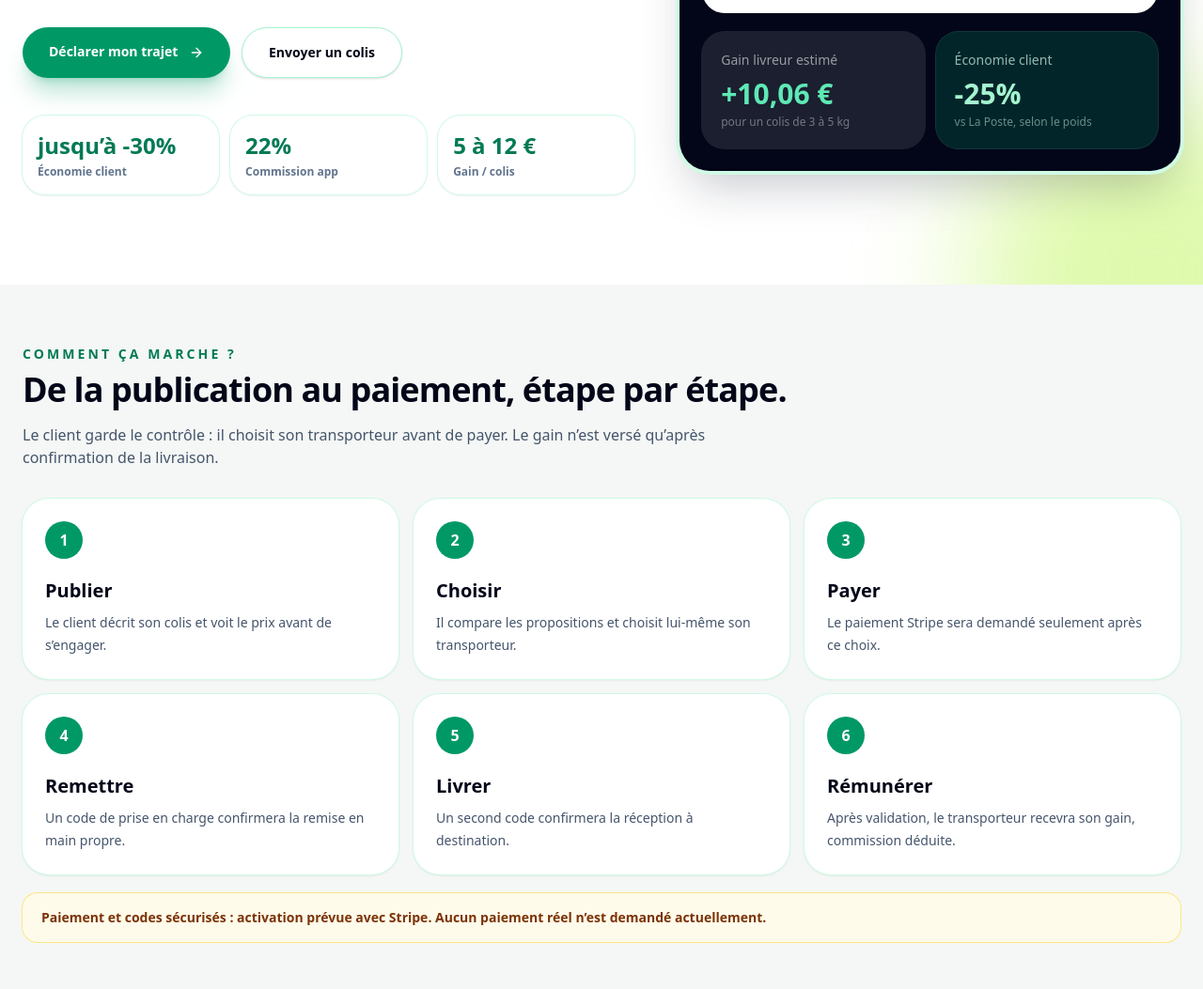
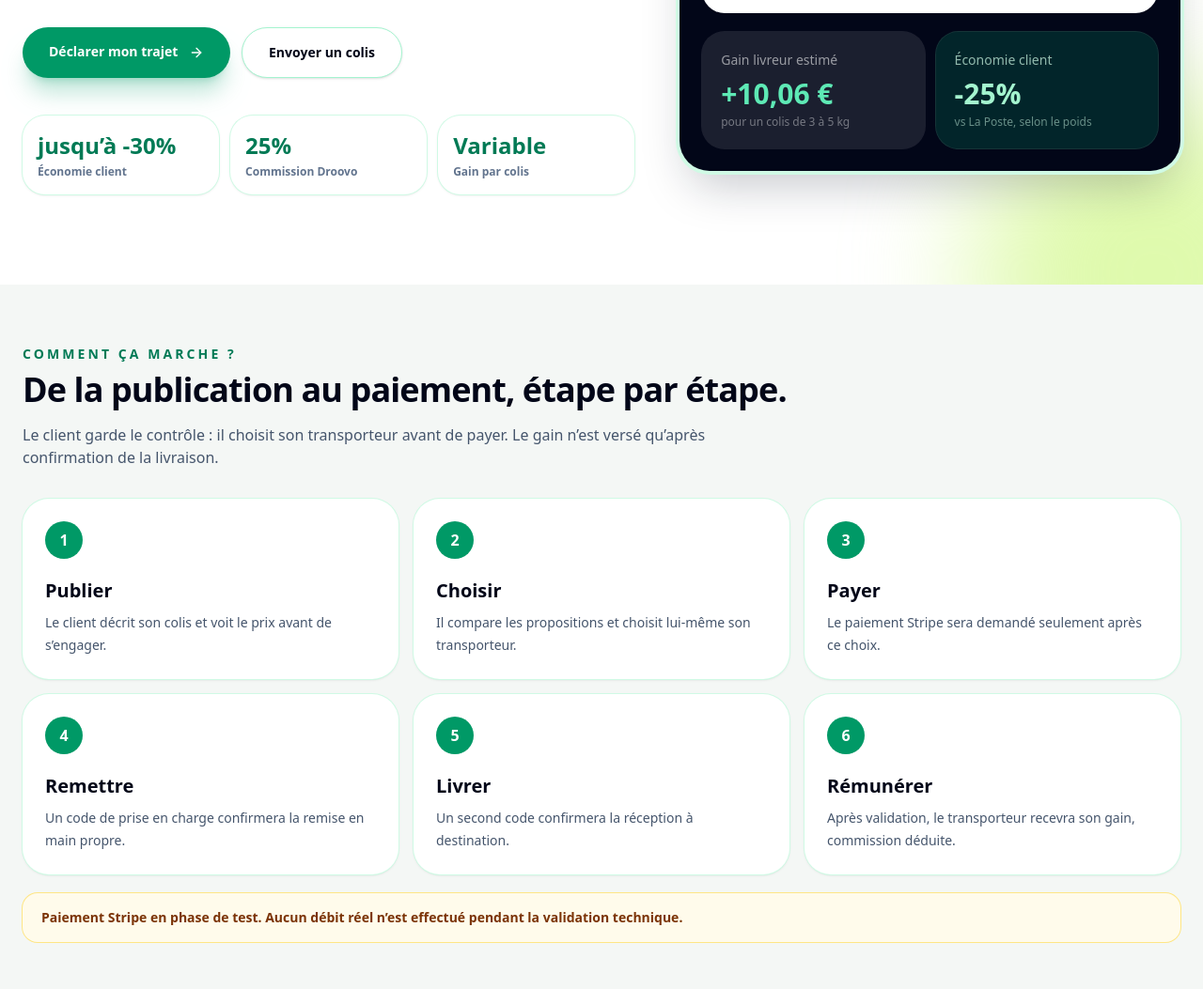
Before and after one commit to lafere75-del/Droovo, a Next.js app: page / in a window 1280 px wide. Shown: the part 580-1633 px from the top of the page at 94% size. Built offline with nearby package versions, Linux system fonts and the light colour scheme; no server answers; the database is empty.

Commit message:
Update Stripe launch messaging and 25% commission

```diff
--- a/components/DroovoApp.jsx
+++ b/components/DroovoApp.jsx
@@ -28,8 +28,8 @@ const parcels = [
     weight: "1 kg",
     droovoPrice: "7,20 €",
     postePrice: "9,59 €",
-    driverGain: "5,62 €",
-    commission: "1,58 €",
+    driverGain: "5,04 €",
+    commission: "1,80 €",
     delay: "24h",
   },
   {
@@ -39,8 +39,8 @@ const parcels = [
     weight: "3 kg",
     droovoPrice: "12,90 €",
     postePrice: "17,39 €",
-    driverGain: "10,06 €",
-    commission: "2,84 €",
+    driverGain: "9,23 €",
+    commission: "3,23 €",
     delay: "24h - 48h",
   },
   {
@@ -50,8 +50,8 @@ const parcels = [
     weight: "5 kg",
     droovoPrice: "12,90 €",
     postePrice: "17,39 €",
-    driverGain: "10,06 €",
-    commission: "2,84 €",
+    driverGain: "9,23 €",
+    commission: "3,23 €",
     delay: "24h",
   },
 ];
@@ -244,8 +244,8 @@ export default function DroovoApp() {
 
             <div className="mt-10 grid max-w-2xl grid-cols-3 gap-3">
               <MiniStat value="jusqu’à -30%" label="Économie client" />
-              <MiniStat value="22%" label="Commission app" />
-              <MiniStat value="5 à 12 €" label="Gain / colis" />
+              <MiniStat value="25%" label="Commission Droovo" />
+              <MiniStat value="Variable" label="Gain par colis" />
             </div>
           </div>
 
@@ -329,7 +329,7 @@ export default function DroovoApp() {
           ))}
         </div>
         <p className="mt-5 rounded-2xl bg-amber-50 px-5 py-4 text-sm font-bold text-amber-900 ring-1 ring-amber-200">
-          Paiement et codes sécurisés : activation prévue avec Stripe. Aucun paiement réel n’est demandé actuellement.
+          Paiement Stripe en phase de test. Aucun débit réel n’est effectué pendant la validation technique.
         </p>
       </section>
 
@@ -578,7 +578,7 @@ export default function DroovoApp() {
                 "Vérification d’identité",
                 "Choix du transporteur par le client",
                 "Double code de remise et de livraison (à venir)",
-                "Paiement Stripe avant mise en relation (à venir)",
+                "Paiement sécurisé par Stripe après choix du transporteur",
                 "Notation des utilisateurs",
               ].map((item) => (
                 <div
```
